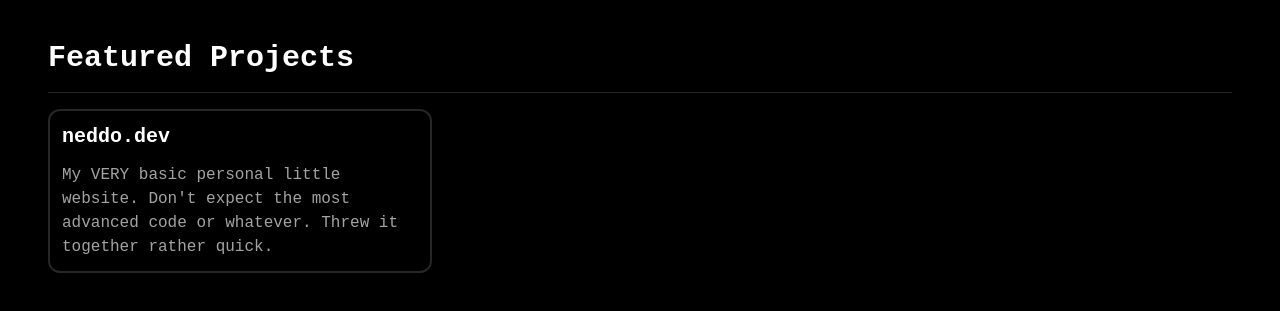
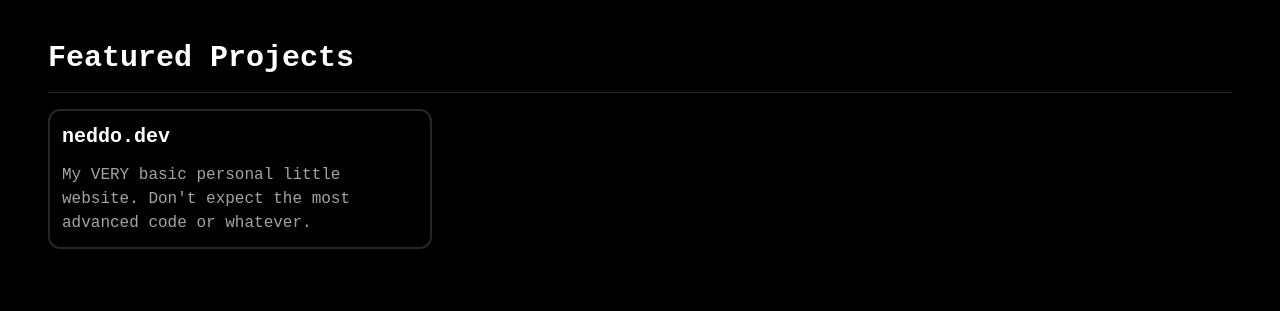
Before and after one commit to Neddoo/neddo.dev, an Astro site: page / in a window 1280 px wide. Shown: the part 541-852 px from the top of the page. Built offline with nearby package versions, Linux system fonts and the light colour scheme; Astro itself is replaced by a stand-in of ours; some icons are missing; what tailwindcss-motion would draw is missing.

Commit message:
replace desc

```diff
--- a/src/components/Projects.astro
+++ b/src/components/Projects.astro
@@ -4,5 +4,5 @@
 ---
 
 <div class="grid grid-cols-1 lg:grid-cols-3 gap-4">
-  <ProjectsCard title="neddo.dev" desc="My VERY basic personal little website. Don't expect the most advanced code or whatever. Threw it together rather quick." link="https://github.com/Neddoo/neddo.dev" />
+  <ProjectsCard title="neddo.dev" desc="My VERY basic personal little website. Don't expect the most advanced code or whatever." link="https://github.com/Neddoo/neddo.dev" />
 </div>
```
